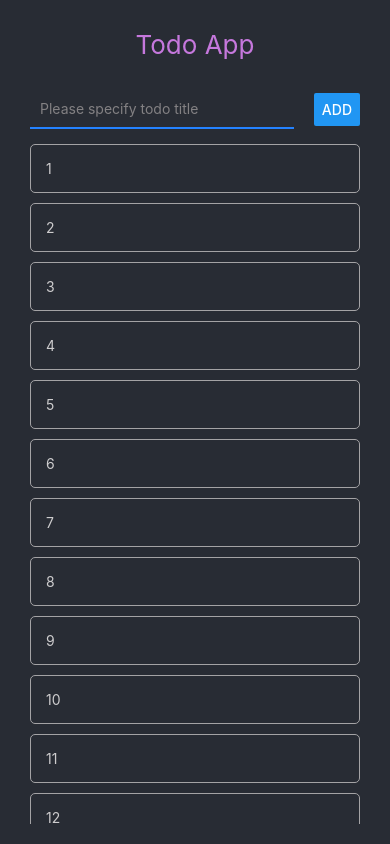
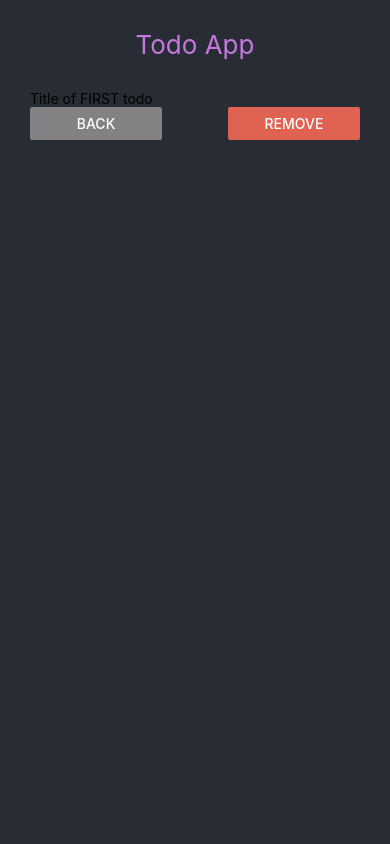
Before and after one commit to stas-yushkov/new-rn-todo-app, a React Native app: screen / in a window 390 px wide. Built offline with nearby package versions, Linux system fonts and the light colour scheme.

Commit message:
add buttons

```diff
--- a/App.js
+++ b/App.js
@@ -9,9 +9,9 @@ import colors from './src/constants/colors';
 
 
 export default function App() {
-  const [todoId, setTodoId] = useState(null);
+  const [todoId, setTodoId] = useState(1);
   const [todos, setTodos] = useState([
-    { id: 1, title: 1 },
+    { id: 1, title: 'Title of FIRST todo' },
     { id: 2, title: 2 },
     { id: 3, title: 3 },
     { id: 4, title: 4 },
@@ -50,7 +50,13 @@ export default function App() {
 
   if (todoId) {
     const selectedTodo = todos.find(todo => todo.id === todoId)
-    content = <TodoScreen todo={selectedTodo} goBack={() => setTodoId(null)} />
+    content = (
+      <TodoScreen
+        todo={selectedTodo}
+        goBack={() => setTodoId(null)}
+        removeTodo={removeTodo}
+      />
+    )
   }
 
   return (
--- a/src/constants/colors.js
+++ b/src/constants/colors.js
@@ -10,5 +10,6 @@ export default {
     TEXT_COLOR: '#cecdce',
     BORDER_BOTTOM_COLOR: '#2482ff',
     TODO_BORDER_COLOR: '#a4a3a5',
+    ALERT_COLOR: '#e06252',
   }
 };
--- a/src/screens/TodoScreen.js
+++ b/src/screens/TodoScreen.js
@@ -1,15 +1,41 @@
 import React from "react";
 import { StyleSheet, Text, View, Button } from "react-native";
+import { DEFAULT_COLOR_THEME } from "../constants";
+import colors from "../constants/colors";
 
-export const TodoScreen = ({ todo, goBack }) => {
+export const TodoScreen = ({ todo, goBack, removeTodo }) => {
   return (
     <View>
       <Text>{todo.title}</Text>
-      <Button title='Back' onPress={goBack} />
+      <View style={styles.buttons}>
+        <View style={styles.button}>
+          <Button
+            title='Back'
+            color={colors[DEFAULT_COLOR_THEME].PLACEHOLDER_TEXT_COLOR}
+            onPress={goBack}
+          />
+        </View>
+        <View style={styles.button}>
+          <Button
+            title='Remove'
+            color={colors[DEFAULT_COLOR_THEME].ALERT_COLOR}
+            onPress={() => {
+              removeTodo(todo.id);
+              goBack();
+            }}
+          />
+        </View>
+      </View>
     </View>
   )
 }
 
 const styles = StyleSheet.create({
-
+  buttons: {
+    flexDirection: 'row',
+    justifyContent: 'space-between',
+  },
+  button: {
+    width: '40%'
+  }
 })
```
